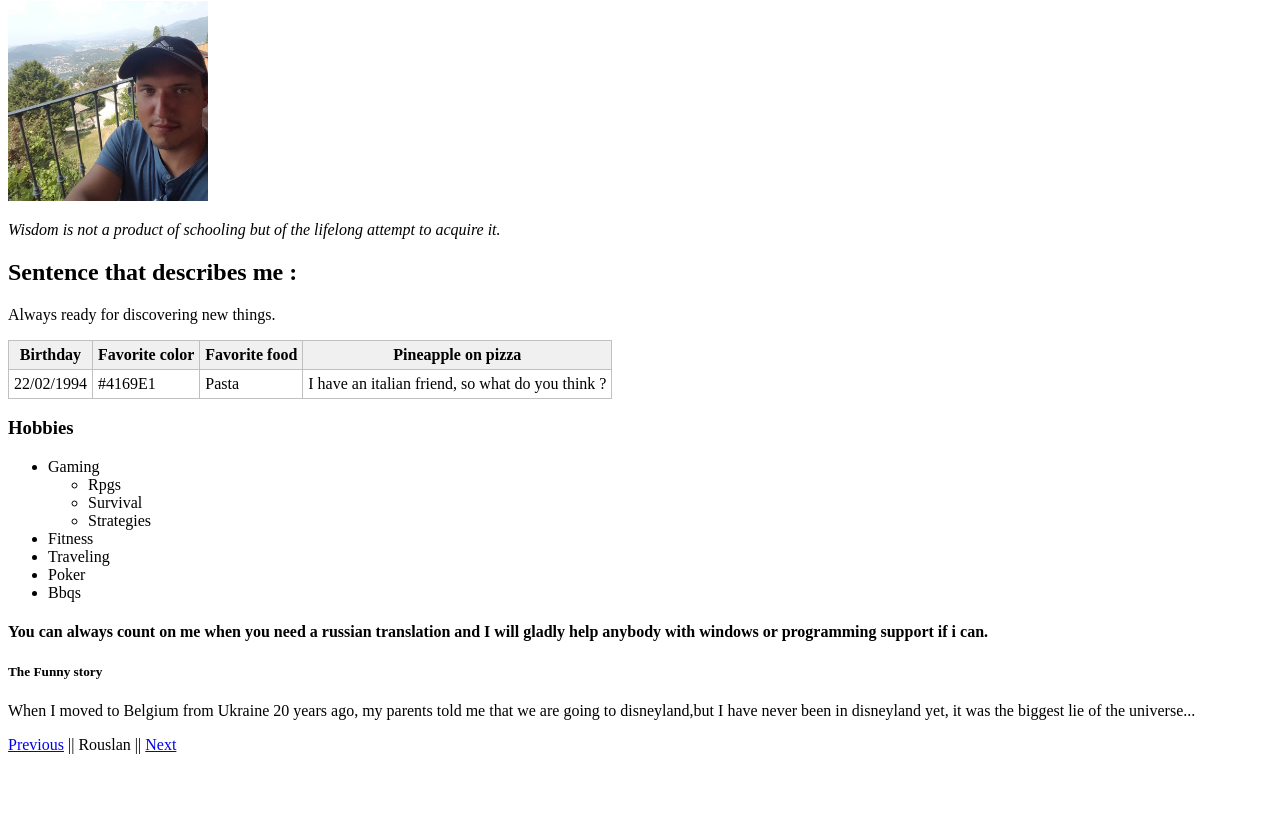
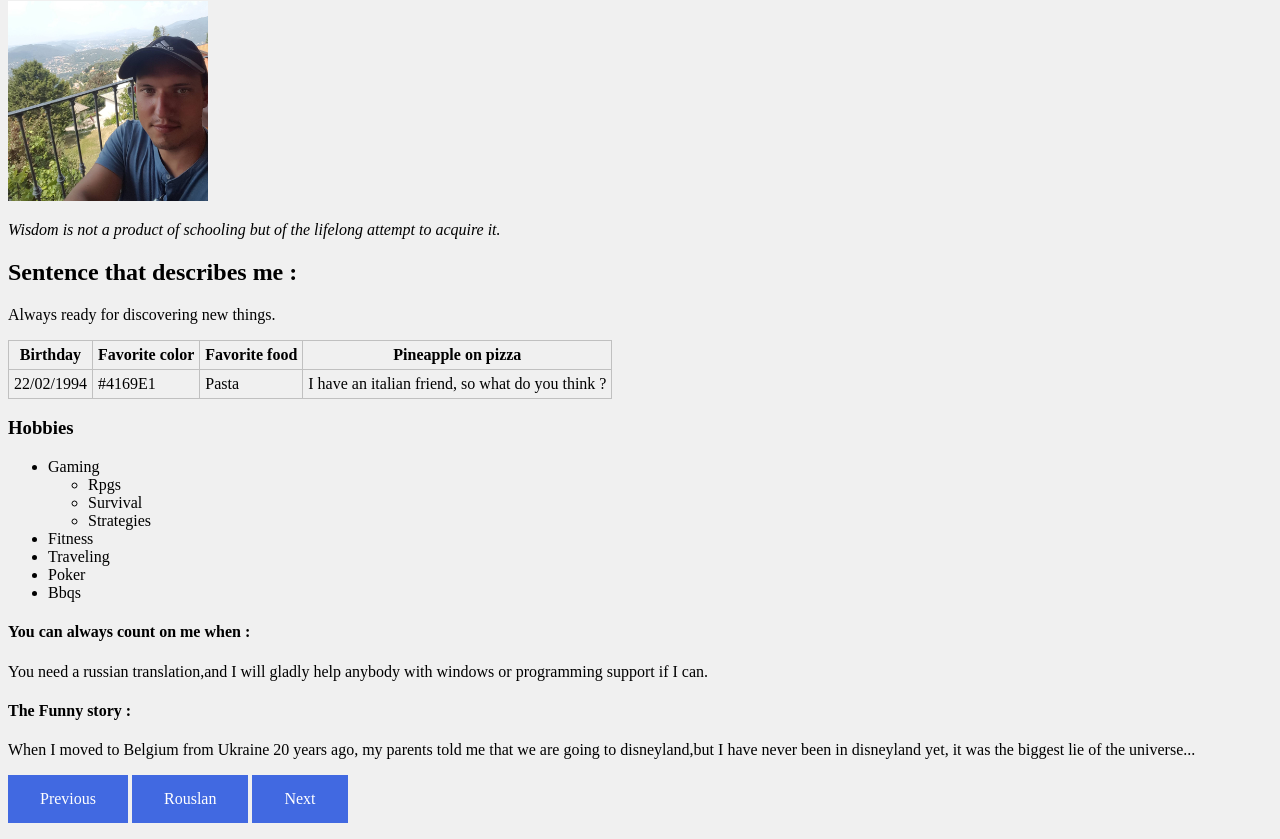
Before and after one commit to RouslanBoyko/markdown-warmup-html, a plain HTML site: page index.html in a window 1280 px wide. Shown: the part 79-918 px from the top of the page. Before the commit the page ends 849 px from the top, so only its background shows below. Drawn offline with Linux system fonts and the light colour scheme.

Commit message:
pushing style.css

```diff
--- a/index.html
+++ b/index.html
@@ -6,22 +6,7 @@
           content="width=device-width, user-scalable=no, initial-scale=1.0, maximum-scale=1.0, minimum-scale=1.0">
     <meta http-equiv="X-UA-Compatible" content="ie=edge">
     <title>Rouslan</title>
-    <style>
-        .demo {
-            border:1px solid #C0C0C0;
-            border-collapse:collapse;
-            padding:5px;
-        }
-        .demo th {
-            border:1px solid #C0C0C0;
-            padding:5px;
-            background:#F0F0F0;
-        }
-        .demo td {
-            border:1px solid #C0C0C0;
-            padding:5px;
-        }
-    </style>
+    <link rel="stylesheet" href="style.css">
 </head>
 <body>
     <h1>Rouslan Boyko</h1>
@@ -64,15 +49,15 @@
         <li>Poker</li>
         <li>Bbqs</li>
     </ul>
-    <h4>You can always count on me when you need a russian translation and I will
-        gladly help anybody with windows or programming support if i can.</h4>
+    <h4>You can always count on me when : </h4>
+    <p>You need a russian translation,and I will gladly help anybody with windows or programming support if I can.</p>
 
-    <h5>The Funny story</h5>
+    <h4>The Funny story :</h4>
     <p>When I moved to Belgium from Ukraine 20 years ago, my parents told me
         that we are going to disneyland,but I have never been in disneyland yet, it was the biggest lie of the universe...</p>
-    <p> <a href="https://github.com/logmodia/markdown-challenge">Previous</a>
-    || Rouslan ||
-    <a href="https://github.com/StephaneGenet/AboutMe">Next</a></p>
+    <p> <a href="https://github.com/logmodia/markdown-challenge" class="button">Previous</a>
+     <a href="https://github.com/RouslanBoyko/markdown-warmup-html" class="button">Rouslan</a>
+    <a href="https://github.com/StephaneGenet/AboutMe" class="button">Next</a></p>
 
 </body>
 </html>
--- /dev/null
+++ b/style.css
@@ -0,0 +1,48 @@
+
+/*styling the table*/
+
+.demo {
+    border:1px solid #C0C0C0;
+    border-collapse:collapse;
+    padding:5px;
+}
+.demo th {
+    border:1px solid #C0C0C0;
+    padding:5px;
+    background:#F0F0F0;
+
+}
+.demo td {
+    border:1px solid #C0C0C0;
+    padding:5px;
+}
+
+/* background layout */
+
+body {
+    background-color: #F0F0F0;
+}
+
+
+
+/*playing with buttons*/
+
+a {
+    text-decoration: none;
+}
+
+.button {
+    background-color: #4169E1; /* Green */
+    border: none;
+    color: white;
+    padding: 15px 32px;
+    text-align: center;
+    text-decoration: none;
+    display: inline-block;
+    font-size: 16px;
+}
+
+.button:hover {
+    background-color: #4CAF50; /* Green */
+    color: white;
+}
```
